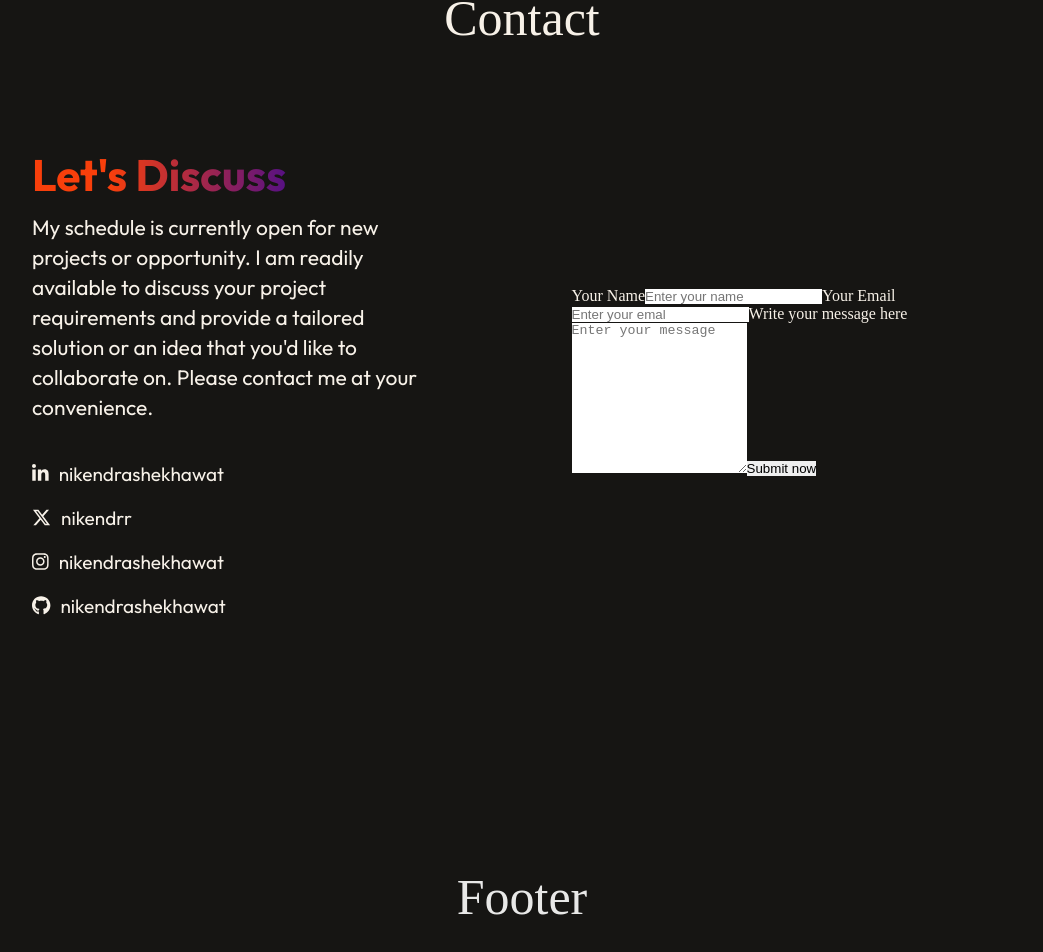
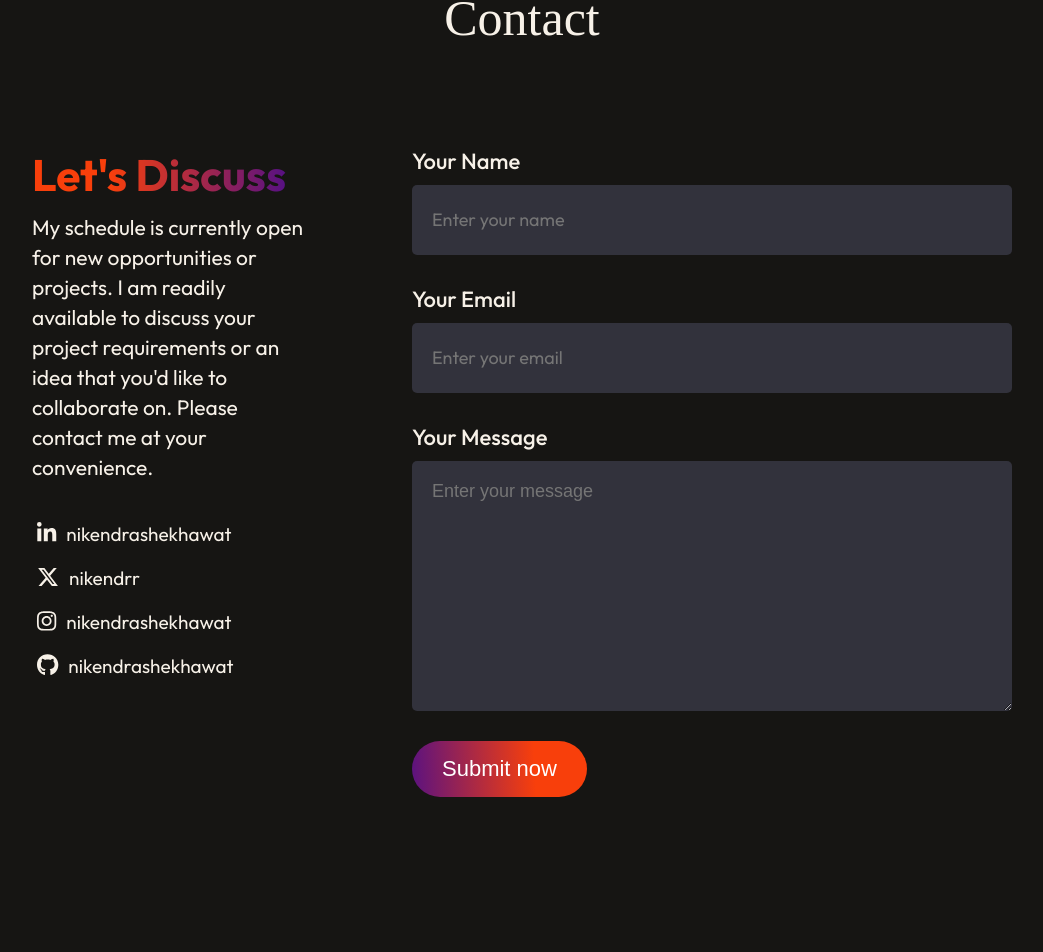
Before and after one commit to nikendrashekhawat/portfolio, a React (Vite) app: page / in a window 1280 px wide. Shown: the part 5383-6335 px from the top of the page, without its empty margins (118-1161 px from the left). Built offline with nearby package versions, Linux system fonts and the light colour scheme.

Commit message:
add css properties to the contact-right

```diff
--- a/src/components/contact/Contact.css
+++ b/src/components/contact/Contact.css
@@ -15,14 +15,15 @@
 }
 .contact-section{
     display: flex;
-    align-items: center;
+    align-items: start;
     flex-direction: row;
-    gap: 150px;
+    gap: 100px;
 }
 .contact-left{
     display: flex;
     align-items: left;
     flex-direction: column;
+    flex-basis: 50%;
     font-family: 'outfit', sans-serif;
     gap: 10px;
 }
@@ -43,6 +44,7 @@
     display: flex;
     flex-direction: column;
     gap: 20px;
+    padding-left: 5px;
 }
 .contact-method-social{
     display: flex;
@@ -55,10 +57,79 @@
     color: #f7f1e8;
 }
 .contact-icon{
+    font-size: 22px;
     cursor: pointer;
-    transition: transform 0.3s ease, color 0.3s ease;
+    transition: transform 0.3s ease, color 0.3s ease, box-shadow 0.3s ease;
 }
 .contact-icon:hover {
     transform: scale(1.1);
     color: #e73604;
+    box-shadow: 0 4px 15px rgba(248, 63, 11, 0.5), 0 4px 15px rgba(87, 17, 131, 0.5);
 }
+.contact-method-social p{
+    transition: background 0.3s ease, transform 0.3s ease;
+}
+.contact-method-social p:hover{
+    transform: scale(1.02);
+    background: linear-gradient(90deg, #f83f0b 30%, #571183 100%);
+    background-clip: text;
+    -webkit-background-clip: text;
+    -webkit-text-fill-color: transparent;
+}
+.contact-right-form{
+    display: flex;
+    flex-direction: column;
+    align-items: start;
+    flex-basis: 50%;
+    gap: 30px;
+    font-family: 'outfit', sans-serif;
+}
+.contact-right-form .contact-details{
+    display: flex;
+    flex-direction: column;
+    gap: 10px;
+
+    label{
+        font-size: 22px;
+        font-weight: 500;
+    }
+
+    input {
+        border: none;
+        width: 600px;
+        height: 70px;
+        padding-left: 20px;
+        border-radius: 5px;
+        background: #32323c;
+        color: #e7ded1;
+        font-family: 'outfit', sans-serif;
+        font-size: 18px;
+    }
+
+    textarea {
+        padding: 20px;
+        width: 600px;
+        border: none;
+        border-radius: 5px;
+        background: #32323c;
+        color: #e7ded1;
+        font-family: 'output', sans-serif;
+        font-size: 18px;
+
+    }
+}
+.contact-submit{
+    padding: 15px 30px;
+    border: none;
+    color: white;
+    border-radius: 50px;
+    background: linear-gradient(267deg, #f83f0b 30%, #571183 102.06%);
+    font-size: 22px;
+    margin-bottom: 50px;
+    cursor: pointer;
+    transition: 0.3s;
+}
+.contact-submit:hover{
+    transform: scale(1.05);
+    transition: 0.3s;
+}
--- a/src/components/contact/Contact.jsx
+++ b/src/components/contact/Contact.jsx
@@ -10,9 +10,8 @@ const Contact = () => {
         <div className="contact-section">
           <div className="contact-left">
             <h2><span>Let's Discuss</span></h2>
-            <p className='contact-para'>My schedule is currently open for new projects or opportunity. I am readily available
-              to discuss your project requirements and provide a tailored solution or an idea that you'd like to collaborate on.
-              Please contact me at your convenience.
+            <p className='contact-para'>My schedule is currently open for new opportunities or projects. I am readily available
+              to discuss your project requirements or an idea that you'd like to collaborate on. Please contact me at your convenience.
             </p>
             <div className="contact-methods">
               <div className="contact-method-social">
@@ -33,19 +32,21 @@ const Contact = () => {
               </div>
             </div>
           </div>
-          <div className="contact-right">
-            <form action="" className="contact-form">
-            <label htmlFor="">Your Name</label>
-            <input type="text" name="name" id="name" placeholder='Enter your name'/>
-            <label htmlFor="">Your Email</label>
-            <input type="email" name="email" id="email" placeholder='Enter your emal'/>
-            <label htmlFor="">Write your message here</label>
-            <textarea name="message" id="message" rows="10" placeholder="Enter your message"></textarea>
+          <form action="" className="contact-right-form">
+            <div className="contact-details">
+              <label htmlFor="">Your Name</label>
+              <input type="text" name="name" id="name" placeholder='Enter your name'/>
+            </div>
+            <div className="contact-details">
+              <label htmlFor="">Your Email</label>
+              <input type="email" name="email" id="email" placeholder='Enter your email'/>
+            </div>
+            <div className="contact-details">
+              <label htmlFor="">Your Message</label>
+              <textarea name="message" id="message" rows="10" placeholder="Enter your message"></textarea>
+            </div>
             <button type="submit" className='contact-submit'>Submit now</button>
-            </form>
-
-          </div>
-
+          </form>
         </div>
     </div>
   )
```
